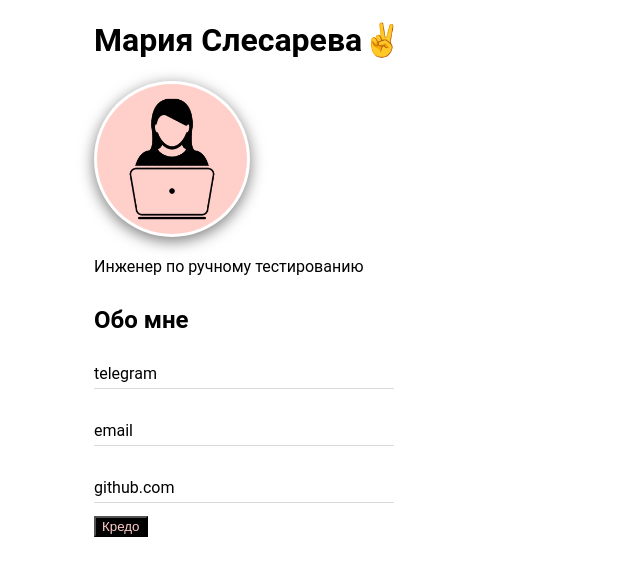
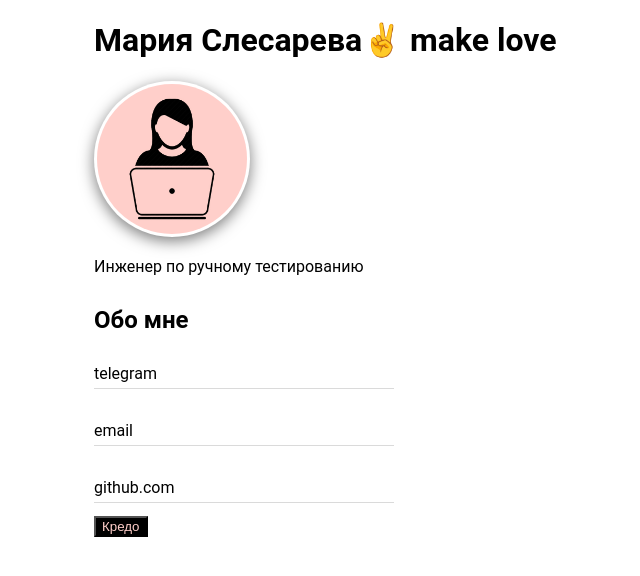
Before and after one commit to MariyaSLS/cv, a plain HTML site: page index.html in a window 1280 px wide. Shown: the whole page, without its empty margins (26-666 px from the left). Drawn offline with Linux system fonts and the light colour scheme.

Commit message:
make-love

```diff
--- a/index.html
+++ b/index.html
@@ -7,7 +7,7 @@
 </head>
 
 <body class="container">
-		<h1>Мария Слесарева✌️</h1>
+		<h1>Мария Слесарева✌️ make love</h1>
 
 		<div class="item">
 			<img class="photo" src="me1.jpg" width="150" height="150" alt="фото">
```
